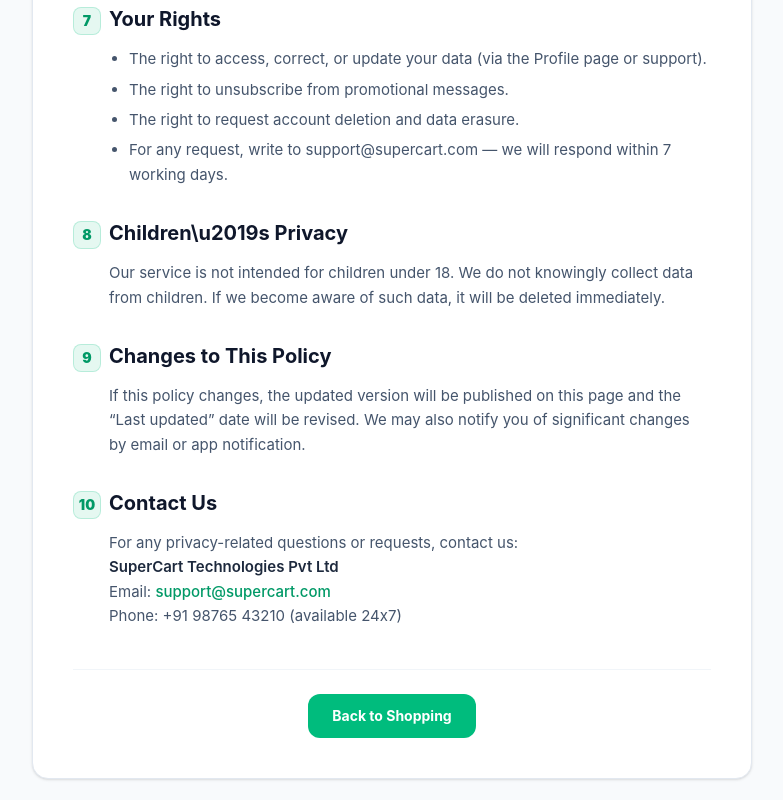
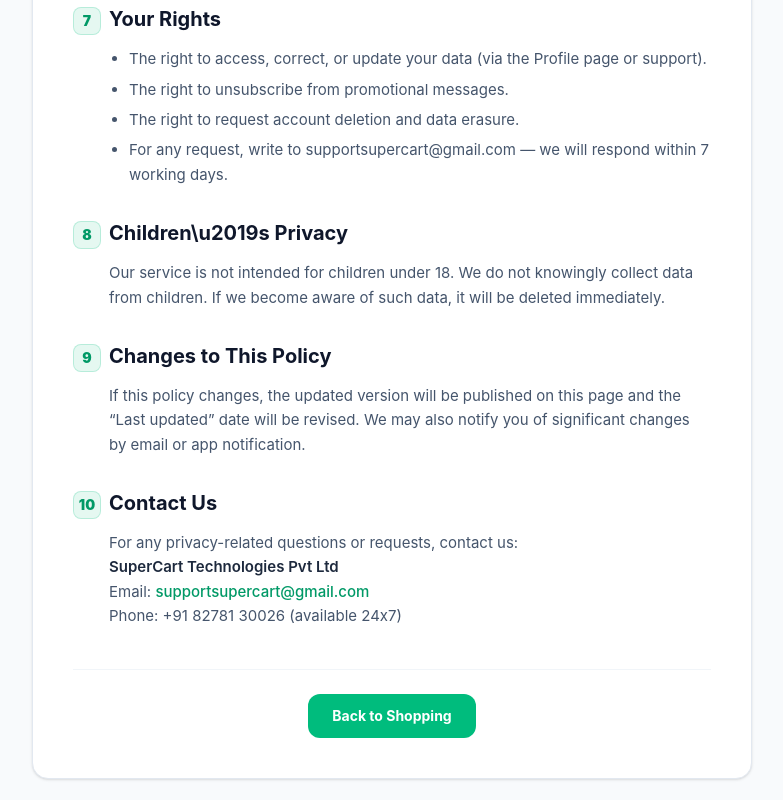
Before and after one commit to shivnandan20070102-tech/supercart, a React (Vite) app in the folder client/: page /privacy-policy in a window 1280 px wide. Shown: the part 1680-2480 px from the top of the page, without its empty margins (248-1031 px from the left). Built offline with nearby package versions, Linux system fonts and the light colour scheme; no server answers; the database is empty.

Commit message:
Update help contact to +91 82781 30026 and supportsupercart@gmail.com

```diff
--- a/client/src/components/layout/Footer.jsx
+++ b/client/src/components/layout/Footer.jsx
@@ -88,10 +88,10 @@ const Footer = () => {
             <h5 className="font-bold text-white text-sm uppercase tracking-wider mb-4">Contact Us</h5>
             <div className="space-y-2 text-xs text-slate-400">
               <p className="flex items-center gap-2">
-                <Phone className="w-4 h-4 text-emerald-400" /> +91 98765 43210
+                <Phone className="w-4 h-4 text-emerald-400" /> +91 82781 30026
               </p>
               <p className="flex items-center gap-2">
-                <Mail className="w-4 h-4 text-emerald-400" /> support@supercart.com
+                <Mail className="w-4 h-4 text-emerald-400" /> supportsupercart@gmail.com
               </p>
               <p className="pt-2 text-slate-500">
                 Available 24x7 for all your grocery queries.
--- a/client/src/delivery/DeliveryHelp.jsx
+++ b/client/src/delivery/DeliveryHelp.jsx
@@ -1,5 +1,5 @@
 import React from 'react';
-import { ArrowLeft, CircleHelp, Phone, Siren, Truck } from 'lucide-react';
+import { ArrowLeft, CircleHelp, Mail, Phone, Siren, Truck } from 'lucide-react';
 import { useNavigate } from 'react-router-dom';
 
 const STRINGS = {
@@ -73,10 +73,16 @@ const DeliveryHelp = () => {
           </h2>
           <p className="mt-1 text-xs text-slate-400">{t.contactSub}</p>
           <a
-            href="tel:+919876543210"
+            href="tel:+918278130026"
             className="mt-4 flex items-center justify-center gap-2 rounded-xl bg-emerald-500 px-4 py-3 text-sm font-black text-slate-950 hover:bg-emerald-400"
           >
-            <Phone className="h-4 w-4" /> {t.callSupport}: +91 98765 43210
+            <Phone className="h-4 w-4" /> {t.callSupport}: +91 82781 30026
+          </a>
+          <a
+            href="mailto:supportsupercart@gmail.com"
+            className="mt-3 flex items-center justify-center gap-2 rounded-xl border border-slate-700 bg-slate-800 px-4 py-3 text-sm font-black text-white hover:border-emerald-500"
+          >
+            <Mail className="h-4 w-4 text-emerald-400" /> supportsupercart@gmail.com
           </a>
           <p className="mt-4 flex items-start gap-2 rounded-xl bg-rose-950 p-3 text-xs font-bold text-rose-300">
             <Siren className="h-4 w-4 shrink-0" /> {t.sosNote}
--- a/client/src/pages/PrivacyPolicy.jsx
+++ b/client/src/pages/PrivacyPolicy.jsx
@@ -117,7 +117,7 @@ const PrivacyPolicy = () => {
                 'The right to access, correct, or update your data (via the Profile page or support).',
                 'The right to unsubscribe from promotional messages.',
                 'The right to request account deletion and data erasure.',
-                'For any request, write to support@supercart.com — we will respond within 7 working days.',
+                'For any request, write to supportsupercart@gmail.com — we will respond within 7 working days.',
               ]}
             />
           </Section>
@@ -143,9 +143,9 @@ const PrivacyPolicy = () => {
               <br />
               <span className="font-semibold text-slate-800">SuperCart Technologies Pvt Ltd</span>
               <br />
-              Email: <a href="mailto:support@supercart.com" className="text-emerald-600 font-medium hover:underline">support@supercart.com</a>
+              Email: <a href="mailto:supportsupercart@gmail.com" className="text-emerald-600 font-medium hover:underline">supportsupercart@gmail.com</a>
               <br />
-              Phone: +91 98765 43210 (available 24x7)
+              Phone: +91 82781 30026 (available 24x7)
             </p>
           </Section>
 
--- a/client/src/pages/Profile.jsx
+++ b/client/src/pages/Profile.jsx
@@ -308,7 +308,7 @@ const Profile = () => {
             </div>
 
             <ProfileSection icon={HelpCircle} title="Need help?" description="We are available 24x7 for your grocery queries.">
-              <div className="space-y-3 text-sm"><a href="tel:+919876543210" className="flex items-center gap-3 rounded-xl bg-slate-50 p-3 font-bold text-slate-700 hover:bg-emerald-50"><Phone className="h-4 w-4 text-emerald-600" /> +91 98765 43210</a><a href="mailto:support@supercart.com" className="flex items-center gap-3 rounded-xl bg-slate-50 p-3 font-bold text-slate-700 hover:bg-emerald-50"><HelpCircle className="h-4 w-4 text-emerald-600" /> support@supercart.com</a></div>
+              <div className="space-y-3 text-sm"><a href="tel:+918278130026" className="flex items-center gap-3 rounded-xl bg-slate-50 p-3 font-bold text-slate-700 hover:bg-emerald-50"><Phone className="h-4 w-4 text-emerald-600" /> +91 82781 30026</a><a href="mailto:supportsupercart@gmail.com" className="flex items-center gap-3 rounded-xl bg-slate-50 p-3 font-bold text-slate-700 hover:bg-emerald-50"><HelpCircle className="h-4 w-4 text-emerald-600" /> supportsupercart@gmail.com</a></div>
             </ProfileSection>
 
             <ProfileSection icon={Info} title="About us" description="Fresh groceries, delivered to your door in minutes.">
--- a/client/src/pages/TermsAndConditions.jsx
+++ b/client/src/pages/TermsAndConditions.jsx
@@ -66,7 +66,7 @@ const TermsAndConditions = () => {
               items={[
                 'You must be at least 18 years old to place an order.',
                 'The information provided at signup (name, mobile number, address) must be accurate and kept up to date.',
-                'You are responsible for keeping your account and OTP confidential. Report any unauthorized use immediately at support@supercart.com.',
+                'You are responsible for keeping your account and OTP confidential. Report any unauthorized use immediately at supportsupercart@gmail.com.',
                 'We may suspend or terminate accounts that provide false information or misuse the platform.',
               ]}
             />
@@ -98,7 +98,7 @@ const TermsAndConditions = () => {
           <Section no="5" title="Cancellation, Return & Refund">
             <BulletList
               items={[
-                'You can cancel your order before it is packed, via the app or by calling customer care (+91 98765 43210) — a full refund will be issued.',
+                'You can cancel your order before it is packed, via the app or by calling customer care (+91 82781 30026) — a full refund will be issued.',
                 'Cancellation is not possible once the order has been packed or dispatched.',
                 'For damaged, expired, or incorrect items, raise a complaint within 24 hours with a photo — we will provide a replacement or refund.',
                 '100% Quality Guarantee: if you are not satisfied, you get a no-questions-asked refund or replacement.',
@@ -146,9 +146,9 @@ const TermsAndConditions = () => {
               <br />
               <span className="font-semibold text-slate-800">SuperCart Technologies Pvt Ltd</span>
               <br />
-              Email: <a href="mailto:support@supercart.com" className="text-emerald-600 font-medium hover:underline">support@supercart.com</a>
+              Email: <a href="mailto:supportsupercart@gmail.com" className="text-emerald-600 font-medium hover:underline">supportsupercart@gmail.com</a>
               <br />
-              Phone: +91 98765 43210 (available 24x7)
+              Phone: +91 82781 30026 (available 24x7)
             </p>
           </Section>
 
```
